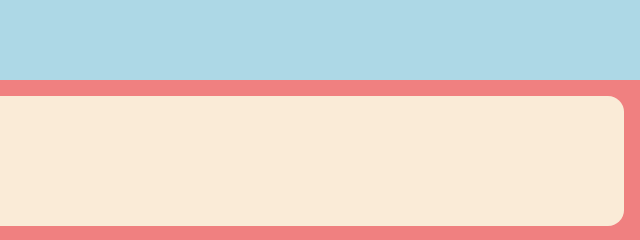
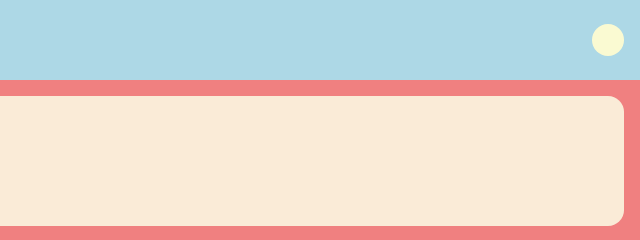
Before and after one commit to CatAvadani/Local-Storage, a plain HTML site: page index.html in a window 1280 px wide. Shown: the top 240 px of the page, 640-1280 px from the left. Drawn offline with Linux system fonts and the light colour scheme.

Commit message:
add cart count badge and functionality

```diff
--- a/index.html
+++ b/index.html
@@ -10,6 +10,9 @@
   <body>
     <header>
       <h1>Snusmumriken</h1>
+      <span id="cart-count" class="card-count-badge"
+        ><!-- Card Count added via JS --></span
+      >
     </header>
     <main id="product-container">
       <!-- Built via JS -->
--- a/main.js
+++ b/main.js
@@ -1,4 +1,6 @@
 window.addEventListener("DOMContentLoaded", main);
+
+const cart = [];
 
 function main() {
   renderProducts();
@@ -32,6 +34,10 @@ function createProductCard(product) {
   const addToCartButton = document.createElement("button");
   addToCartButton.className = "card-add-button";
   addToCartButton.textContent = "Buy";
+  addToCartButton.onclick = function () {
+    cart.push(product);
+    renderCardCountBadge();
+  };
 
   card.append(titleH2);
   card.append(priceLabel);
@@ -40,3 +46,8 @@ function createProductCard(product) {
   // return the card we created
   return card;
 }
+
+function renderCardCountBadge() {
+  const span = document.getElementById("cart-count");
+  span.textContent = cart.length;
+}
--- a/style.css
+++ b/style.css
@@ -3,6 +3,8 @@ body {
 }
 header {
   display: flex;
+  justify-content: space-between;
+  align-items: center;
   background-color: lightblue;
   padding: 0 1rem;
 }
@@ -26,3 +28,11 @@ footer {
 .card-title {
   margin: 0;
 }
+.card-count-badge {
+  background-color: lightgoldenrodyellow;
+  width: 2rem;
+  height: 2rem;
+  border-radius: 50%;
+  display: grid;
+  place-items: center;
+}
```
